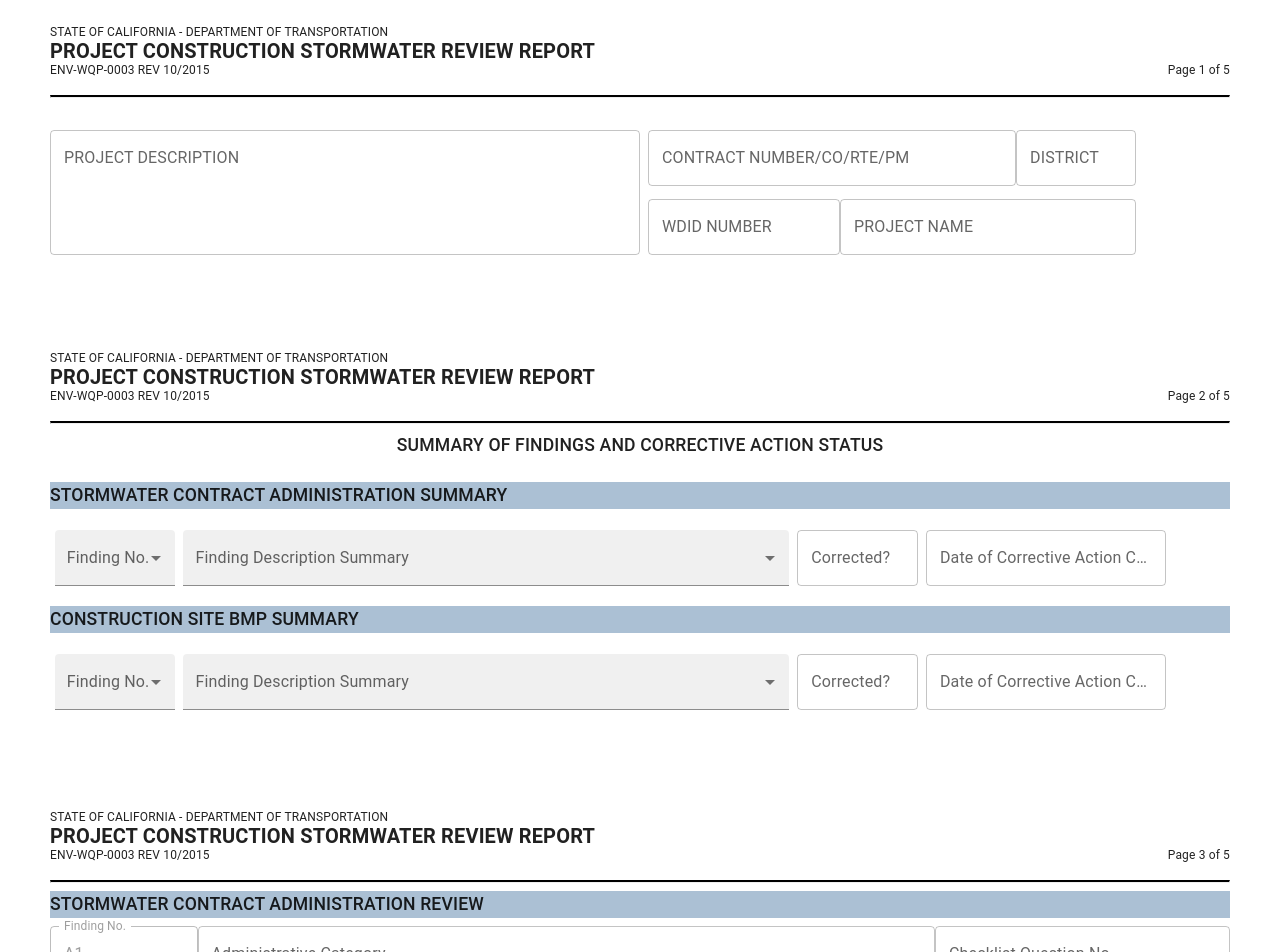
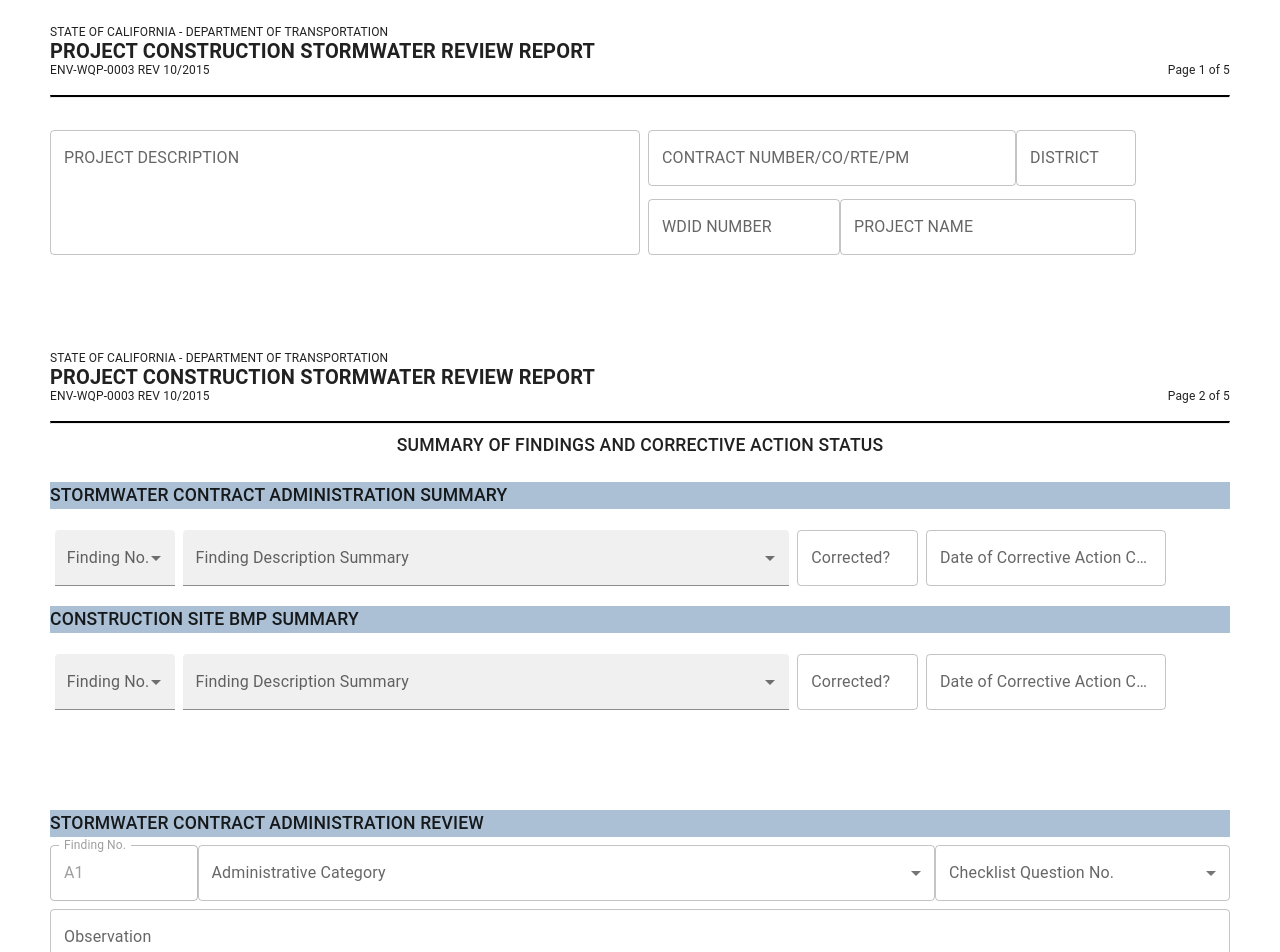
Before and after one commit to danielSmagly/CalTrans-Project, a React (Create React App) app in the folder React-Electron-Files/: page / in a window 1280 px wide. Shown: the top 952 px of the page. Built offline with nearby package versions, Linux system fonts and the light colour scheme.

Commit message:
Update AdminReview.js
Updated to fit into App.js better

```diff
--- a/React-Electron-Files/src/AdminReview.js
+++ b/React-Electron-Files/src/AdminReview.js
@@ -10,19 +10,18 @@ import styled from 'styled-components';
 import AdapterDateFns from '@mui/lab/AdapterDateFns';
 import LocalizationProvider from '@mui/lab/LocalizationProvider';
 import MobileDatePicker from '@mui/lab/MobileDatePicker';
-import CssBaseline from '@mui/material/CssBaseline';
-
-import PageHeader from './PageHeader'; //Alter to wherever PageHeader is
 
 const Item1 = () => {
     const [category, setCategory] = React.useState('');
     const handleChangeC = (event) => {
         setCategory(event.target.value);
     }
+
     const [question, setQuestion] = React.useState('');
     const handleChangeQ = (event) => {
         setQuestion(event.target.value);
     }
+
     return(
         <>
             <TitleStyle>
@@ -118,10 +117,7 @@ export default function AdminReview() {
     };
     return (
         <>
-            <CssBaseline />
-
             <Box sx={{ flexGrow: 1 }}>
-                <PageHeader pageNumber={3}/>
                 <Grid container spacing={1}>
                     <Grid item xs={12}>
                         <Item1 />
```
